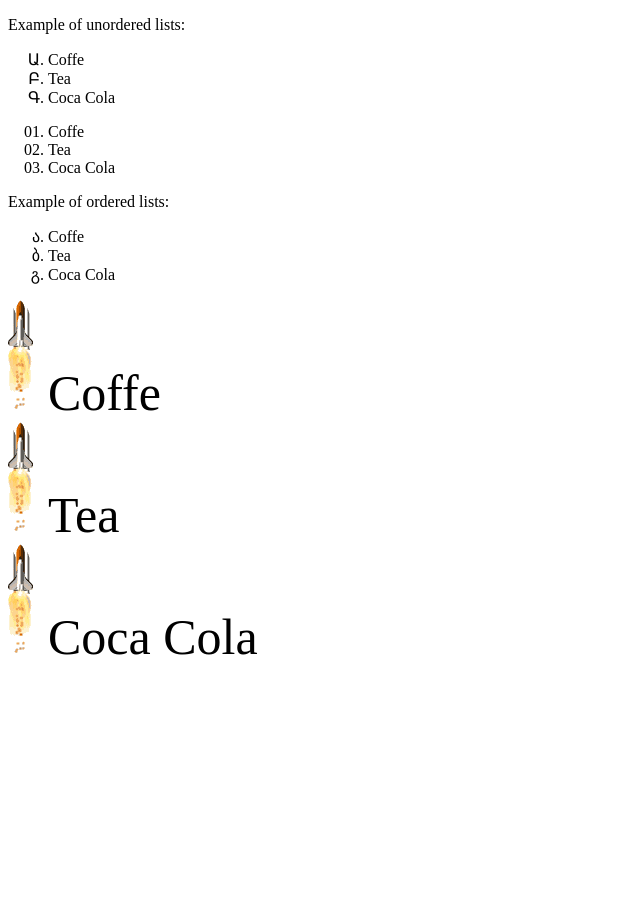
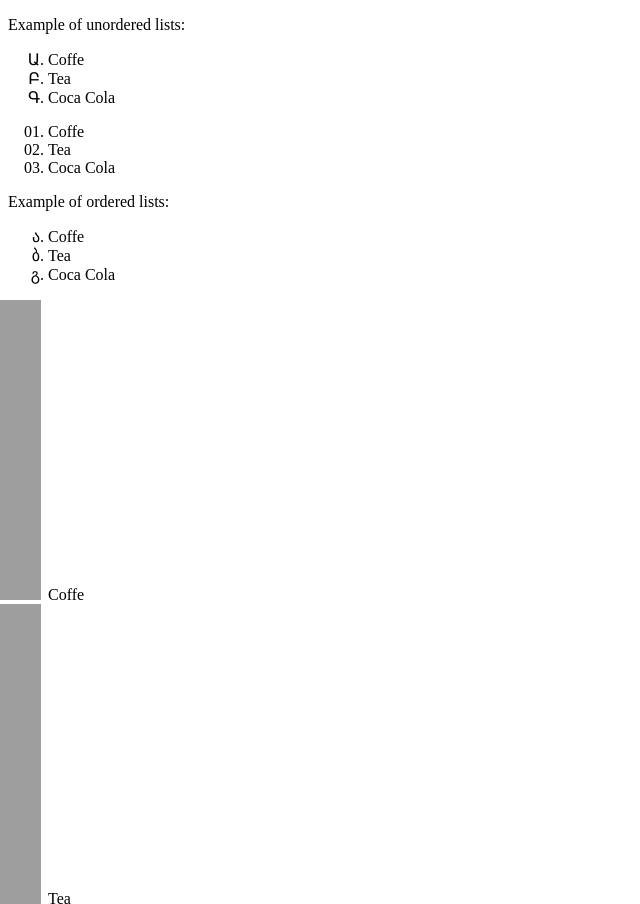
Before and after one commit to RamosColonAdrian/UD3LGMSI, a plain HTML site: page EjUD3/Ej08/index.html in a window 1280 px wide. Shown: the top 904 px of the page, without its empty margins (0-640 px from the left). Before the commit the page ends 800 px from the top, so only its background shows below. Drawn offline with Linux system fonts and the light colour scheme.

Commit message:
CmbioListStyle

```diff
--- a/EjUD3/Ej08/css/micss.css
+++ b/EjUD3/Ej08/css/micss.css
@@ -7,7 +7,9 @@ ul.b{
 ol.c{
     list-style-type: georgian;
 }
-ol.d li{
-    list-style-image:url(../imagenes/cohete-12.gif);
-    font-size: 50px;
-}
+
+
+ol.d li {
+
+    list-style-image: url(https://mdn.mozillademos.org/files/11981/starsolid.gif);
+  }
```
